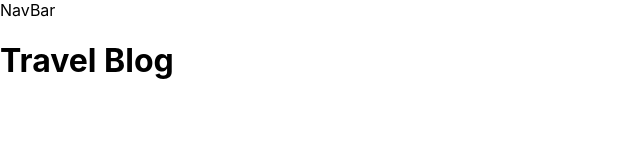
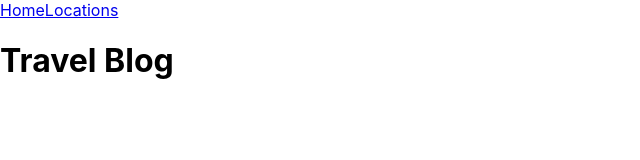
Before and after one commit to Miriamfark/phase-2-project-travel-blog, a React (Create React App) app: page / in a window 1280 px wide. Shown: the top 160 px of the page, without its empty margins (0-640 px from the left). Built offline with nearby package versions, Linux system fonts and the light colour scheme.

Commit message:
set up NavLink

```diff
--- a/src/components/App.js
+++ b/src/components/App.js
@@ -1,13 +1,21 @@
-import React from "react";
+import React, { useState } from "react";
 import Home from "./Home";
 import NavBar from "./NavBar";
-import { Switch, Route } from "react-router-dom"
+import { Routes, Route } from "react-router-dom"
+import LocationList from "./LocationList";
 
 function App() {
+
+  const [page, setPage] = useState("/")
+
   return (
       <div className="App">
-        <NavBar />
-        <Home />
+       <NavBar onChangePage={setPage} />
+            <Routes>
+                <Route path="/locations" element={ <LocationList />} />
+                <Route exact path="/" element={<Home />} />
+                <Route path="*" element={<h1>Sorry, this page does not exist</h1>} />
+            </ Routes>
      </div>
   );
 }
--- a/src/components/NavBar.js
+++ b/src/components/NavBar.js
@@ -1,9 +1,14 @@
-import React from 'react'
+import React from 'react';
+import { NavLink } from 'react-router-dom'
 
-const NavBar = () => {
-  return (
-    <div>NavBar</div>
-  )
+function NavBar() {
+
+    return (
+        <nav>
+            <NavLink exact to="/">Home</NavLink>
+            <NavLink to="/locations">Locations</NavLink>
+        </nav>
+    );
 }
 
 export default NavBar
```
